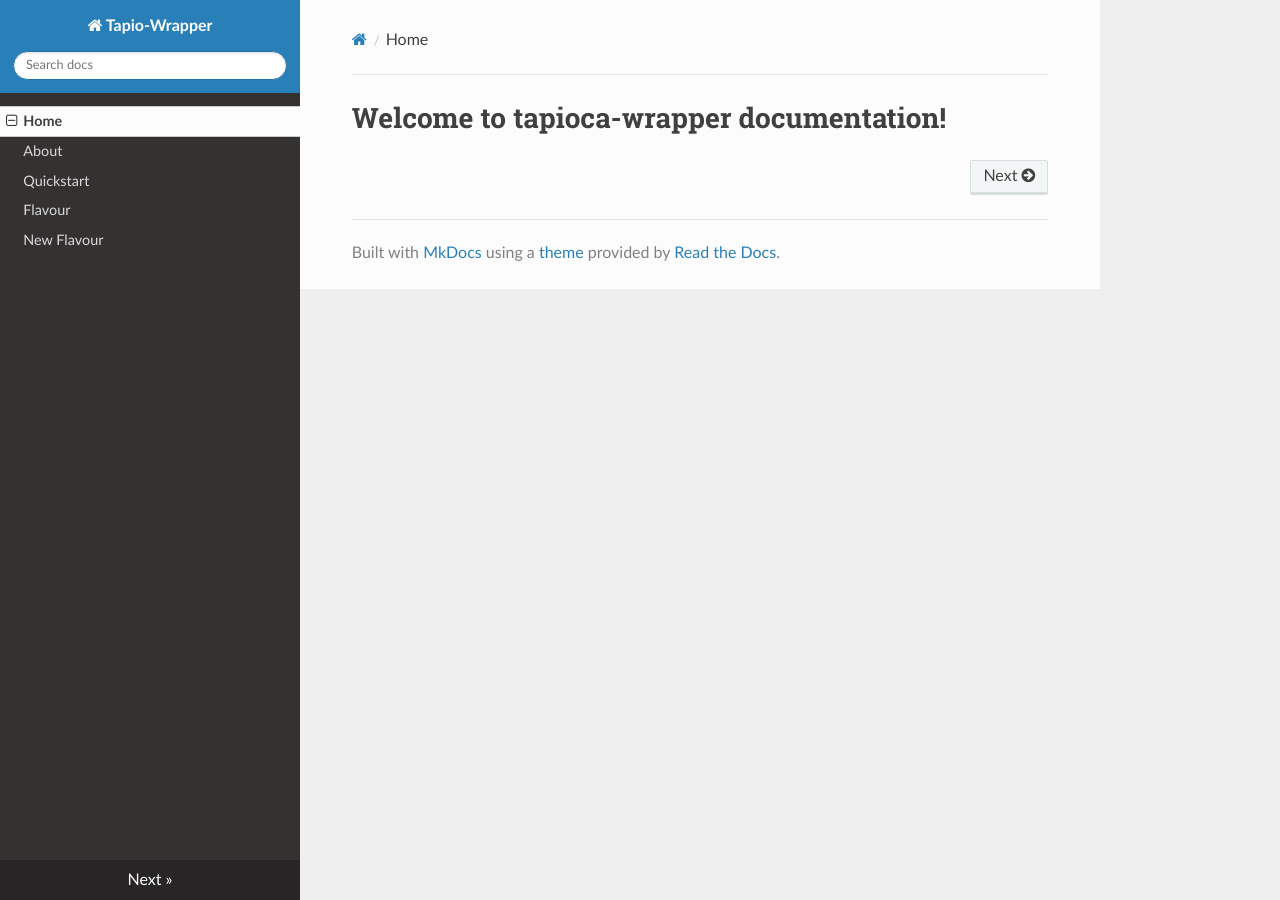
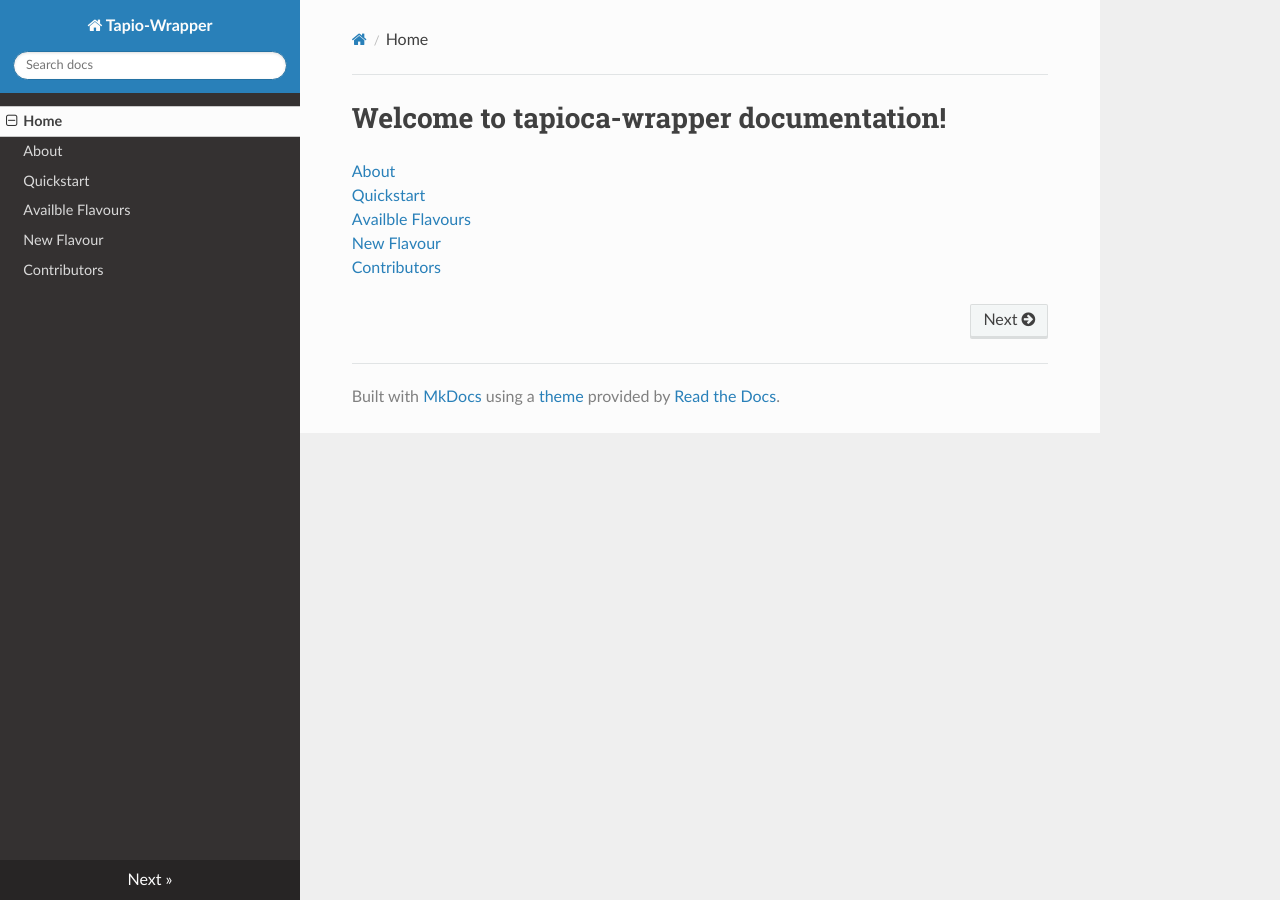
Before and after one commit to vintasoftware/tapioca-wrapper, an MkDocs documentation site: the page built from docs/index.md, in a window 1280 px wide. Built offline with MkDocs 1.6.1, drawn with Linux system fonts in a browser that asks for light colours; nearby versions of some CDN libraries; old or Windows-style settings are respelled for this version of MkDocs.

Commit message:
testing markdonw docs

```diff
--- a/docs/index.md
+++ b/docs/index.md
@@ -1 +1,7 @@
 # Welcome to tapioca-wrapper documentation!
+
+[About](about.md)
+[Quickstart](quickstart.md)
+[Availble Flavours](flavours.md)
+[New Flavour](newflavour.md)
+[Contributors](contributors.md)
--- a/mkdocs.yml
+++ b/mkdocs.yml
@@ -3,6 +3,7 @@ pages:
 - Home: index.md
 - About: about.md
 - Quickstart: quickstart.md
-- Flavour: flavours.md
+- Availble Flavours: flavours.md
 - New Flavour: newflavour.md
+- Contributors: contributors.md
 theme: readthedocs
```
